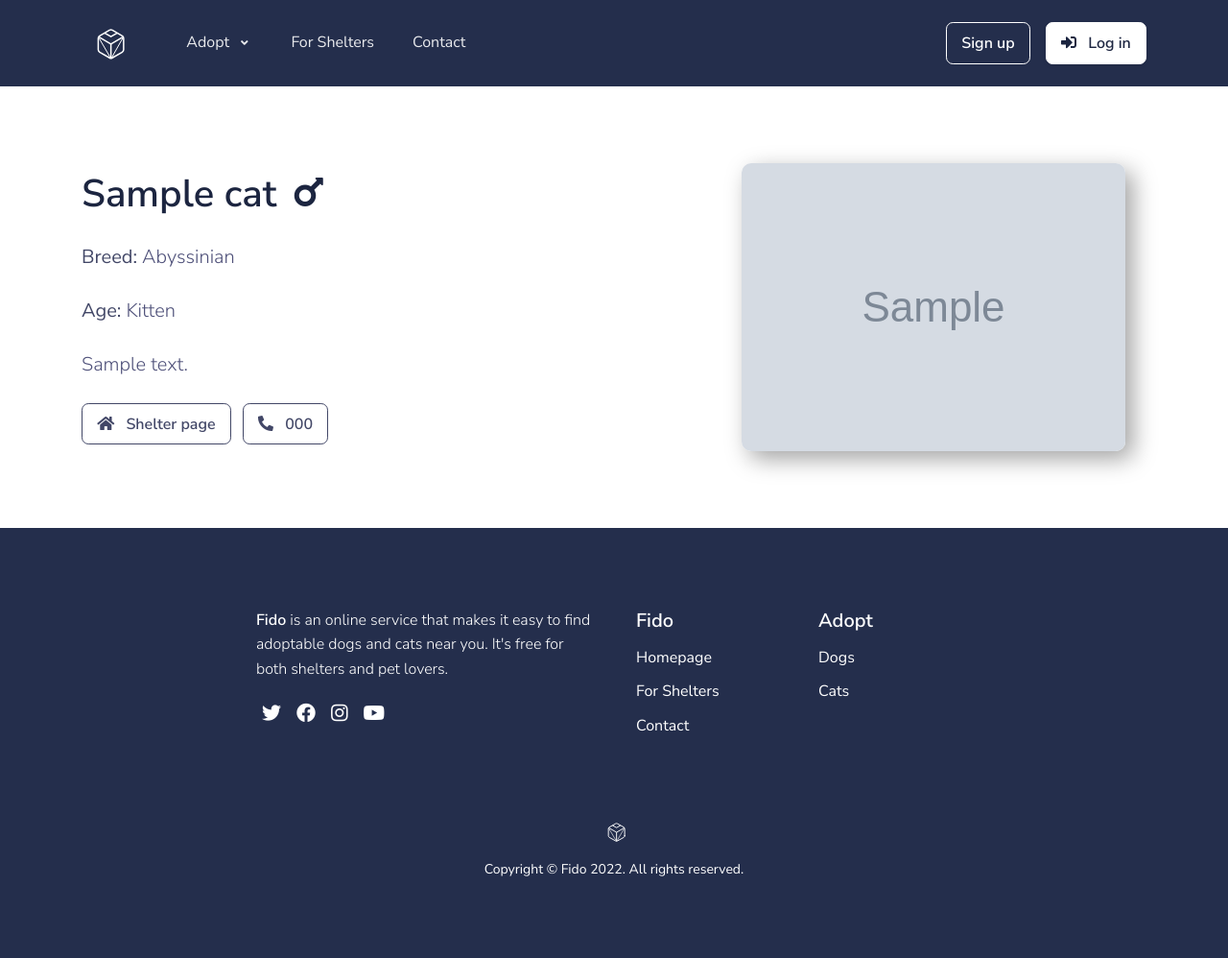
After one commit to estarq/fido, a Django app: page /cat/1/ in a window 1280 px wide. The commit adds this page. Shown: the whole page at 96% size. Run offline with Django 4.2, Linux system fonts and the light colour scheme; tables that the repository leaves empty hold one stand-in row (values such as "Sample post"); grey boxes marked "Sample" are stand-in pictures; parts of the project's set-up code (start-up, migrations or seed data) failed here and were passed over; some libraries are stand-ins or nearby versions.

Commit message:
Add cat and dog pages

```diff
--- /dev/null
+++ b/fido/templatetags/custom_tags_filters.py
@@ -0,0 +1,11 @@
+from textwrap import wrap
+
+from django import template
+
+register = template.Library()
+
+
+@register.filter
+def format_phone_number(number):
+    digits = ''.join(filter(str.isdigit, number))
+    return ' '.join(wrap(digits, 3))
--- a/fido/urls.py
+++ b/fido/urls.py
@@ -1,5 +1,6 @@
 from django.urls import path
 from django.views.generic import TemplateView
+from .models import Cat, Dog
 
 from fido import views
 
@@ -8,6 +9,8 @@ app_name = 'fido'
 urlpatterns = [
     path('', TemplateView.as_view(template_name='fido/index.html'), name='homepage'),
     path('contact/', views.contact, name='contact'),
+    path('cat/<int:pk>/', views.pet, name='cat', kwargs={'model': Cat}),
+    path('dog/<int:pk>/', views.pet, name='dog', kwargs={'model': Dog}),
     path('for-shelters/', TemplateView.as_view(template_name='fido/for-shelters.html'), name='for-shelters'),
     path('shelter/<int:pk>/', views.shelter_page, name='shelter'),
     path('shelter/edit/', views.edit_shelter, name='edit-shelter'),
--- a/fido/views.py
+++ b/fido/views.py
@@ -44,6 +44,11 @@ def new_shelter(request):
     return render(request, 'fido/new-shelter.html', context)
 
 
+def pet(request, pk, model):
+    context = {'pet': get_object_or_404(model, pk=pk)}
+    return render(request, 'fido/pet.html', context)
+
+
 def shelter_page(request, pk):
     context = {
         'shelter': get_object_or_404(Shelter, pk=pk),
--- a/static/fido/style.css
+++ b/static/fido/style.css
@@ -16,6 +16,30 @@
 
 .filter-invert {
     filter: invert(1);
+}
+
+.horizontal-flip {
+    transform: scaleX(-1);
+    -o-transform: scaleX(-1);
+    -moz-transform: scaleX(-1);
+    -webkit-transform: scaleX(-1);
+}
+
+.img-shadow {
+    box-shadow: 8px 8px 24px 0 #a3a3a3;
+    -o-box-shadow: 8px 8px 24px 0 #a3a3a3;
+    -moz-box-shadow: 8px 8px 24px 0 #a3a3a3;
+    -webkit-box-shadow: 8px 8px 24px 0 #a3a3a3;
+}
+
+.border-radius-10 {
+    border-radius: 10px;
+}
+
+@media (max-width: 768px) {
+    #pet-flex-container {
+        flex-direction: column-reverse;
+    }
 }
 
 #logo-footer {
--- /dev/null
+++ b/templates/fido/pet.html
@@ -0,0 +1,39 @@
+{% extends "base.html" %}
+{% load custom_tags_filters %}
+{% block title %}
+    {{ pet.name }} | {{ block.super }}
+{% endblock title %}
+{% block content %}
+    <section class="container my-6">
+        <div id="pet-flex-container" class="row justify-content-between align-items-center">
+            <div class="col-12 col-md-7 col-lg-6 text-center text-md-left">
+                <h1 class="display-3 mb-4">
+                    {{ pet.name }}
+                    <i class="fas {% if pet.sex == 'Male' %}fa-mars{% else %}fa-venus{% endif %} ml-2"></i>
+                </h1>
+                <p class="lead mb-4">
+                    <span class="font-weight-normal">Breed:</span>
+                    <span class="text-muted">{{ pet.breed }}</span>
+                </p>
+                <p class="lead mb-4">
+                    <span class="font-weight-normal">Age:</span>
+                    <span class="text-muted">{{ pet.age }}</span>
+                </p>
+                <p class="lead mb-4 text-muted">{{ pet.description }}</p>
+                {% with shelter=pet.shelter %}
+                    <a href="{% url 'fido:shelter' shelter.pk %}" class="btn btn-outline-gray mr-2">
+                        <i class="fas fa-home mr-2"></i>
+                        Shelter page
+                    </a>
+                    <a href="tel:{{ shelter.phone|phone2numeric }}" class="btn btn-outline-gray">
+                        <i class="fas fa-phone mr-2 horizontal-flip"></i>
+                        {{ shelter.phone|phone2numeric|format_phone_number }}
+                    </a>
+                {% endwith %}
+            </div>
+            <div class="col-12 col-md-5 text-center mb-5 mb-md-0">
+                <img class="img-shadow border-radius-10" src="{{ pet.photo.url }}" alt="{{ pet.name }}">
+            </div>
+        </div>
+    </section>
+{% endblock content %}
```
Also changed, not shown: fido/templatetags/__init__.py (added).
